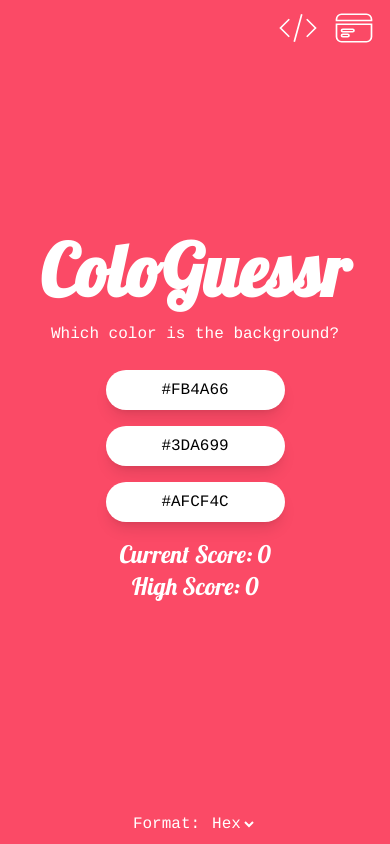
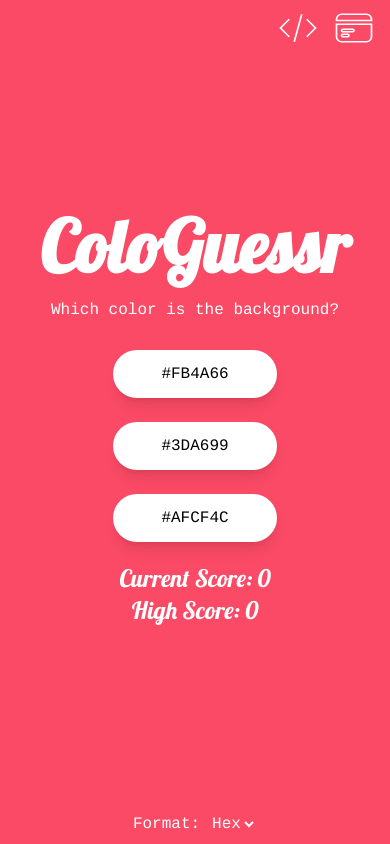
Before and after one commit to jackpordi/ColoGuessr, a Preact app: page / in a window 390 px wide. Built offline with nearby package versions, Linux system fonts and the light colour scheme.

Commit message:
Fix button sizes

```diff
--- a/src/app.tsx
+++ b/src/app.tsx
@@ -62,12 +62,17 @@ export function App() {
       <div class="font-mono my-2" style={{ color: textColor }}>
         Which color is the background?
       </div>
-      <div class="flex flex-col md:flex-row my-2 w-1/2 md:w-fit">
+      <div class={clsx(
+        "flex flex-col md:flex-row my-2 md:w-fit",
+      )}>
         { allColors.map((c) => (
           <button
             class={clsx(
-              "transition-colors duration-300 overflow-hidden",
-              "my-2 md:my-0 shadow-lg mx-2 px-4 py-2 font-mono rounded-full",
+              "whitespace-nowrap transition-colors duration-300 overflow-hidden",
+              "shadow-lg font-mono rounded-full",
+              "md:my-0 md:mx-2 md:px-4 md:py-2",
+              "my-3 py-3",
+                colorFormat === "hex" ? "px-12" : "px-4",
               !showResults && "active:bg-black active:text-white md:hover:bg-black md:hover:text-white bg-white font-mono",
               showResults && (c === color ? "bg-green-500" : "bg-red-500"),
               showResults && "text-white"
```
